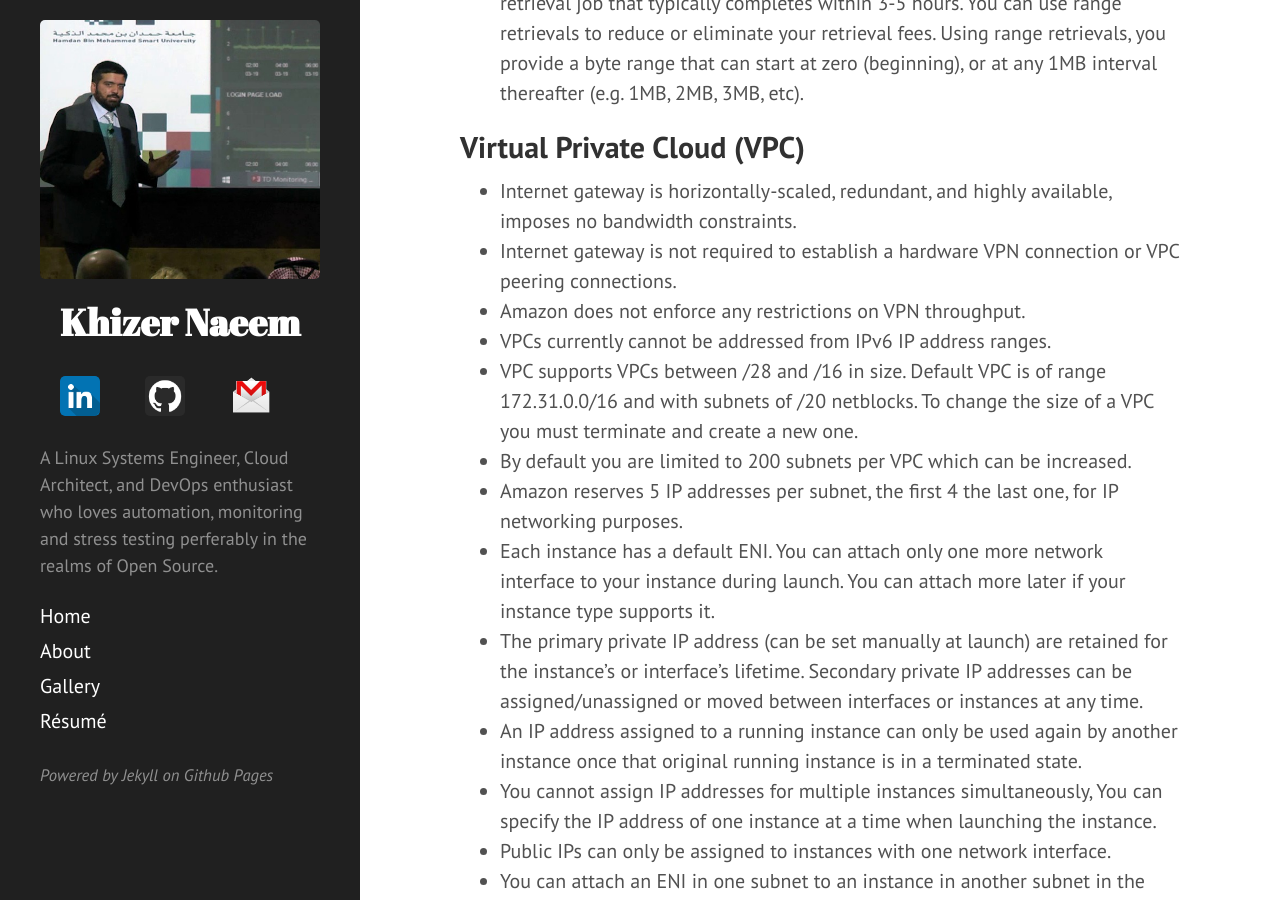
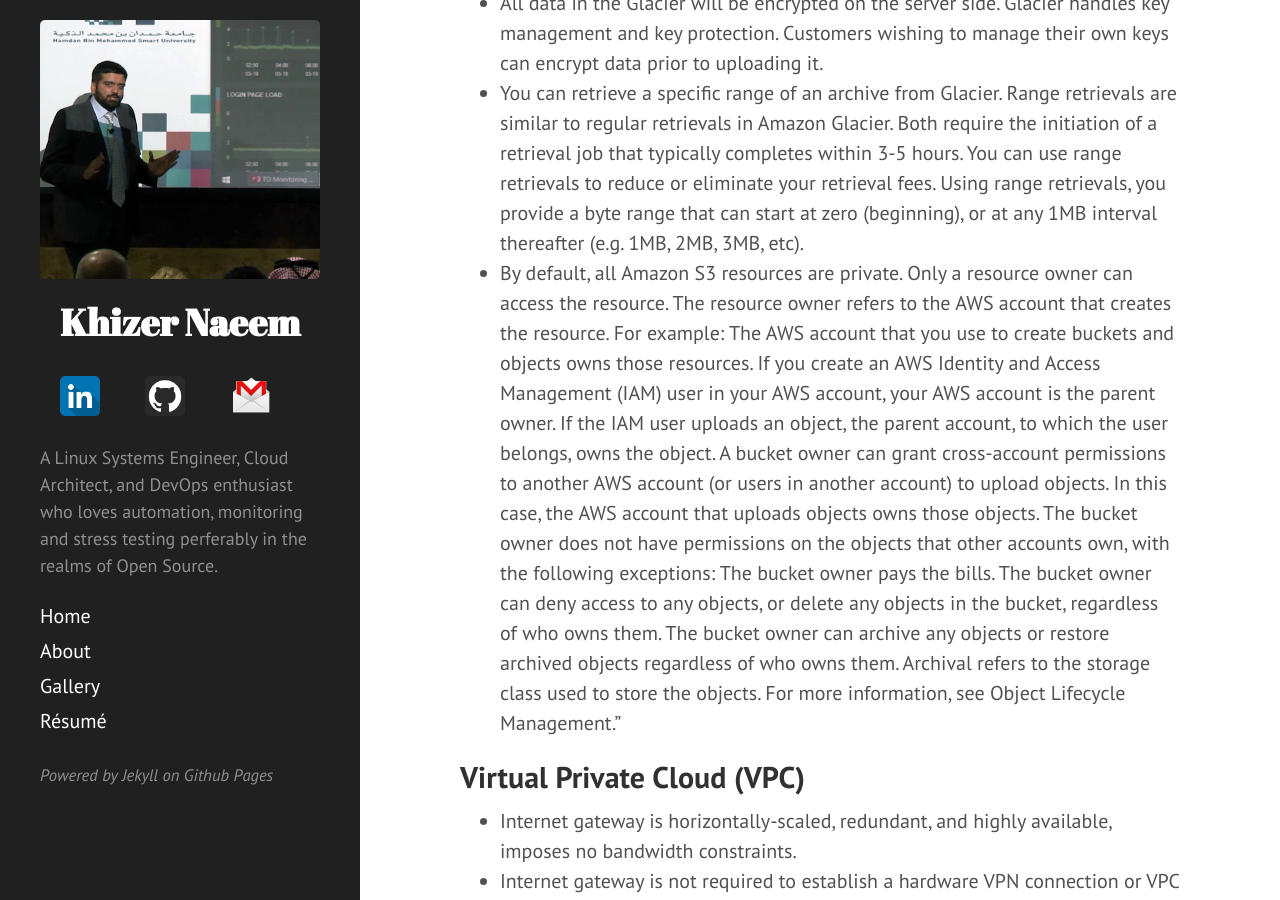
Before and after one commit to kxr/kxr.github.io, a Jekyll site: the page built from _posts/2016-07-07-aws-certified-solutions-architech-professional-preparation-notes.md, in a window 1280 px wide and 900 px high, scrolled down 4257 px. Built offline with Jekyll 4.4.1, drawn with Linux system fonts in a browser that asks for light colours; comment, search, counter and statistics services are not loaded; some of the changed text lies outside the part shown.

Commit message:
aws csa pro

```diff
--- a/_posts/2016-07-07-aws-certified-solutions-architech-professional-preparation-notes.md
+++ b/_posts/2016-07-07-aws-certified-solutions-architech-professional-preparation-notes.md
@@ -29,6 +29,8 @@ title: AWS Certified Solutions Architect Professional Prepartion Notes
 - Spot instances can be launched with a guarentee of upto 6 hours runtime (Block duration).
 - ELB supports IPv6. Each Elastic Load Balancer has an associated IPv4, IPv6, and dualstack (both IPv4 and IPv6) DNS name, However, IPv6 is not supported in VPC at this time.
 - ELB supports AMIs from AWS Marketplace but not from Amazon DevPay site.
+- You can't merge placement groups. Instead, you must terminate the instances in one placement group, and then relaunch those instances into the other placement group.
+- When launching an instance you can specify the ENI to attach to the instance for both the primary (eth0) and additional elastic network interfaces.
 
 ## Simple Storage Service (S3)
 
@@ -60,6 +62,13 @@ title: AWS Certified Solutions Architect Professional Prepartion Notes
 - http://docs.aws.amazon.com/AmazonS3/latest/dev/access-control-auth-workflow-bucket-operation.html
 - All data in the Glacier will be encrypted on the server side. Glacier handles key management and key protection. Customers wishing to manage their own keys can encrypt data prior to uploading it.
 - You can retrieve a specific range of an archive from Glacier. Range retrievals are similar to regular retrievals in Amazon Glacier. Both require the initiation of a retrieval job that typically completes within 3-5 hours. You can use range retrievals to reduce or eliminate your retrieval fees. Using range retrievals, you provide a byte range that can start at zero (beginning), or at any 1MB interval thereafter (e.g. 1MB, 2MB, 3MB, etc).
+- By default, all Amazon S3 resources are private. Only a resource owner can access the resource. The resource owner refers to the AWS account that creates the resource. For example:
+The AWS account that you use to create buckets and objects owns those resources.
+If you create an AWS Identity and Access Management (IAM) user in your AWS account, your AWS account is the parent owner. If the IAM user uploads an object, the parent account, to which the user belongs, owns the object.
+A bucket owner can grant cross-account permissions to another AWS account (or users in another account) to upload objects. In this
+case, the AWS account that uploads objects owns those objects. The bucket owner does not have permissions on the objects that other accounts own, with the following exceptions:
+The bucket owner pays the bills. The bucket owner can deny access to any objects, or delete any objects in the bucket, regardless of who owns them.
+The bucket owner can archive any objects or restore archived objects regardless of who owns them. Archival refers to the storage class used to store the objects. For more information, see Object Lifecycle Management."
 
 
 
@@ -149,6 +158,7 @@ title: AWS Certified Solutions Architect Professional Prepartion Notes
 ## Route53
 
 - You can create multiple hosted zones for the same domain name. e.g. hosted zone Z1234 can be a test version of example.com hosted on name servers ns-1, ns-2, ns-3, and ns-4. Similarly, hosted zone Z5678 can be your production version of example.com, hosted on ns-5, ns-6, ns-7, and ns-8. Route 53 will answer DNS queries for example.com differently depending on which name server you send the DNS query to.
+- You can use Route 53 to configure split-view DNS / split-horizon DNS. You can create internal and external versions of the same website or application (e.g. for testing), you can configure public and private hosted zones to return different internal and external IP addresses for the same domain name.
 - Route 53 support wildcard entries e.g. \*.example.com.
 - Route 53 does not support DNSSEC at this time.
 - Route 53 supports both forward (AAAA) and reverse (PTR) IPv6 records. However, the Route 53 service itself is not available over IPv6 at this time.
@@ -171,6 +181,7 @@ title: AWS Certified Solutions Architect Professional Prepartion Notes
 - You can enable access logging to write detailed log information in a W3C extended format into S3, containing detailed information about each request, including: object requested, edge location, client IP, referrer, user agent, cookie header, and result type (cache hit/miss/error).
 - Signed URLs use cases: RTMP distribution (signed cookies aren't supported for RTMP distributions), Restrict access to individual files, Client doesn't support cookies.
 - Signed Cookies use cases: Provide access to multiple restricted files, You don't want to change your current URLs.
+- A cache behavior lets you configure a variety of CloudFront functionality for a given URL path pattern for files on your website.
 
 ## CloudFormation
 
@@ -209,6 +220,7 @@ title: AWS Certified Solutions Architect Professional Prepartion Notes
 - OpsWorks supports automatic time and load-based instance scaling to adapt the number of running instances to match your load.
 - OpsWorks supports IAM users, permissions, and roles. You can designate permissions by user, including view, deploy, and manage.
 - The pricing for each on-premises server on which you install the OpsWorks agent is $0.02 per hour. There is no additional charge for Amazon EC2 instances supported by AWS OpsWorks.
+- Upgrade Operating System (Linux only) Upgrades the instance's Amazon Linux or RHEL operating systems to the latest version.
 
 
 ## DynamoDB
@@ -233,6 +245,9 @@ title: AWS Certified Solutions Architect Professional Prepartion Notes
 - DynamoDB support conditional operations, you can specify a condition that must be satisfied for a put, update, or delete operation to be completed on an item.
 - DynamoDB allows atomic increment and decrement operations on scalar values.
 - Scan operation iterates over items with 1 MB size limit of items scanned per operation.
+- For Query and Scan calls, DynamoDB uses the cumulative size of the processed items to calculate provisioned throughput.
+- When uploading data to a table, you get better performance if you upload data to all the allocated servers (DynamoDB partitions your table data on multiple servers) simultaneously. To fully utilize all of the throughput capacity that has been provisioned for your tables, you need to distribute your workload across your hash attribute values.
+- DynamoDB provides some flexibility in the per-partition throughput provisioning. When you are not fully utilizing a partition's throughput, DynamoDB reserves a portion of your unused capacity for later "bursts" of throughput usage. This reserved throughput can be consumed even faster than the provisioned throughput capacity. You should not design your application dependent on burst capacity being available at all times. DynamoDB can and does use burst capacity for background maintenance and other tasks without prior notice.
 
 ## ElastiCache
 
@@ -256,6 +271,7 @@ title: AWS Certified Solutions Architect Professional Prepartion Notes
 - Read Replicas use Redis’s asynchronous replication technology.
 - If an existing read replica has fallen too far behind to meet your requirements, you can reboot it.
 - You can use Multi-AZ if you are using ElastiCache for Redis and have a replication group consisting of a primary node and one or more read replicas. If the primary node fails, ElastiCache will automatically detect the failure, select one from the available read replicas(with the smallest asynchronous replication lag), and promote it to become the new primary.
+- A customer-initiated reboot of a primary cluster does not trigger automatic failover. Other reboots and failures do trigger automatic failover.
 - In a Replication Group, you can choose to backup the primary or any of the read-replica clusters.
 - You can specify the S3 location of your RDB file during cluster creation to use your own RDB snapshots to seed the cluster.
 
```
Also changed, not shown: other parts of _posts/2016-07-07-aws-certified-solutions-architech-professional-preparation-notes.md (+1 -1 lines).
